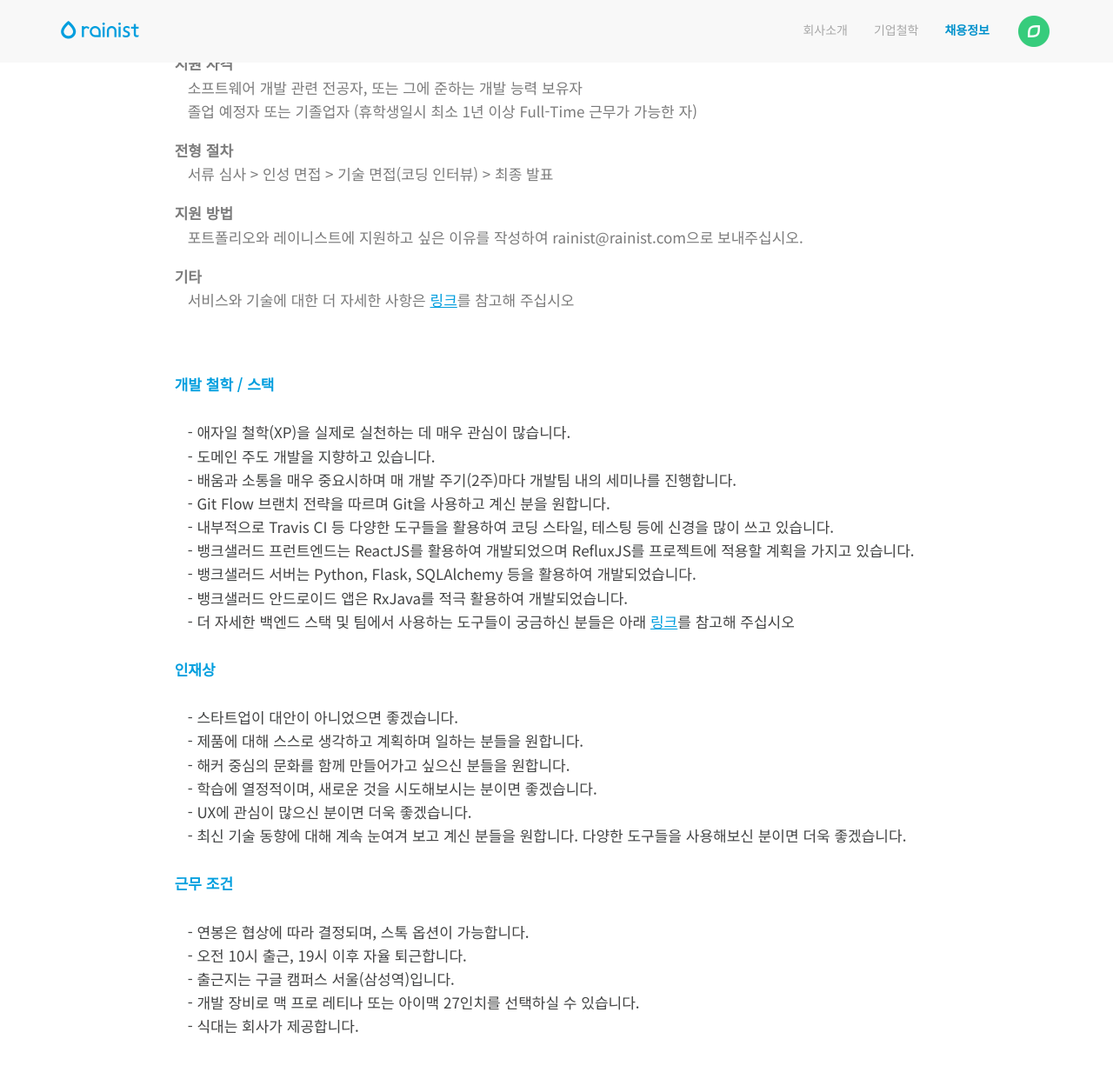
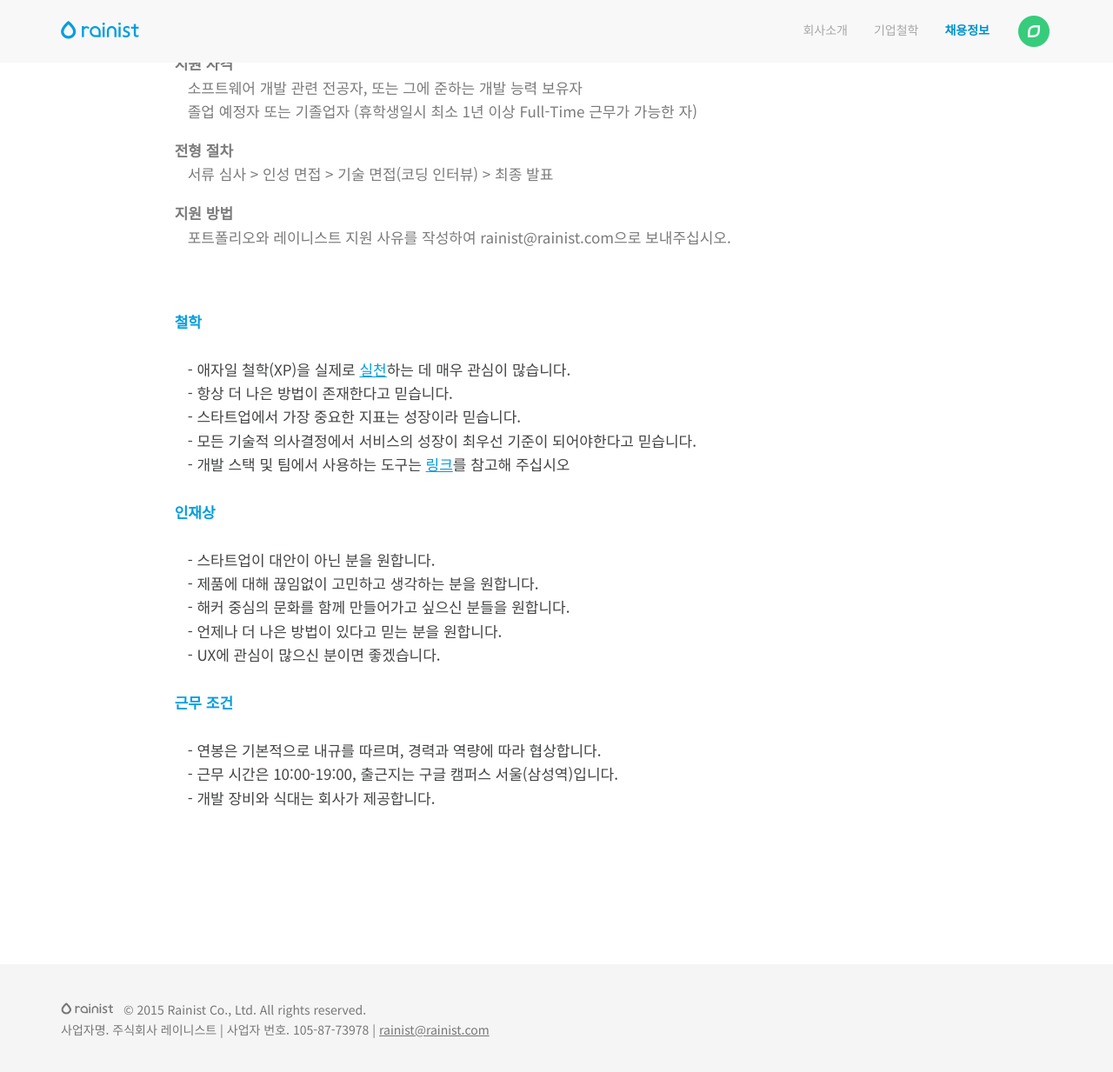
Before and after one commit to gpeddler/rainist.github.io, a Jekyll site: the page built from recruit.html, in a window 1280 px wide and 1400 px high, scrolled down 747 px. Shown: the top 1233 px of the window at 87% size. Built offline with Jekyll 4.4.1, drawn with Linux system fonts in a browser that asks for light colours; nearby versions of some CDN libraries.

Commit message:
edit engineer job description

```diff
--- a/recruit.html
+++ b/recruit.html
@@ -27,7 +27,7 @@
                                 <div class="recruit__desc">
                                     <p class="recruit__desc__paragraph"><b>채용 분야</b></p>
                                     <ul class="recruit__list">
-                                        <li>웹 클라이언트 O명, 서버 O명, 안드로이드 O명</li>
+                                        <li>웹 O명, 서버 O명, 안드로이드 O명</li>
                                     </ul>
                                     <p class="recruit__desc__paragraph"><b>지원 자격</b></p>
                                     <ul class="recruit__list">
@@ -40,41 +40,30 @@
                                     </ul>
                                     <p class="recruit__desc__paragraph"><b>지원 방법</b></p>
                                     <ul class="recruit__list">
-                                        <li>포트폴리오와 레이니스트에 지원하고 싶은 이유를 작성하여 rainist@rainist.com으로 보내주십시오.</li>
-                                    </ul>
-                                    <p class="recruit__desc__paragraph"><b>기타</b></p>
-                                    <ul class="recruit__list">
-                                        <li>서비스와 기술에 대한 더 자세한 사항은 <a href="http://www.slideshare.net/SunghyunHwang2/ss-52119539" target="_blank">링크</a>를 참고해 주십시오</li>
+                                        <li>포트폴리오와 레이니스트 지원 사유를 작성하여 rainist@rainist.com으로 보내주십시오.</li>
                                     </ul>
                                 </div>
-                                <p><b>개발 철학 / 스택</b></p>
+                                <p><b>철학</b></p>
                                 <ul class="recruit__list">
-                                    <li>애자일 철학(XP)을 실제로 실천하는 데 매우 관심이 많습니다.</li>
-                                    <li>도메인 주도 개발을 지향하고 있습니다.</li>
-                                    <li>배움과 소통을 매우 중요시하며 매 개발 주기(2주)마다 개발팀 내의 세미나를 진행합니다.</li>
-                                    <li>Git Flow 브랜치 전략을 따르며 Git을 사용하고 계신 분을 원합니다.</li>
-                                    <li>내부적으로 Travis CI 등 다양한 도구들을 활용하여 코딩 스타일, 테스팅 등에 신경을 많이 쓰고 있습니다.</li>
-                                    <li>뱅크샐러드 프런트엔드는 ReactJS를 활용하여 개발되었으며 RefluxJS를 프로젝트에 적용할 계획을 가지고 있습니다.</li>
-                                    <li>뱅크샐러드 서버는 Python, Flask, SQLAlchemy 등을 활용하여 개발되었습니다.</li>
-                                    <li>뱅크샐러드 안드로이드 앱은 RxJava를 적극 활용하여 개발되었습니다.</li>
-                                    <li>더 자세한 백엔드 스택 및 팀에서 사용하는 도구들이 궁금하신 분들은 아래 <a href="http://stackshare.io/rainist/banksalad" target="_blank">링크</a>를 참고해 주십시오</li>
+                                    <li>애자일 철학(XP)을 실제로 <a href="https://speakerdeck.com/sunghyunzz/agile-git-flow-google-play" target="_blank">실천</a>하는 데 매우 관심이 많습니다.</li>
+                                    <li>항상 더 나은 방법이 존재한다고 믿습니다.</li>
+                                    <li>스타트업에서 가장 중요한 지표는 성장이라 믿습니다.</li>
+                                    <li>모든 기술적 의사결정에서 서비스의 성장이 최우선 기준이 되어야한다고 믿습니다.</li>
+                                    <li>개발 스택 및 팀에서 사용하는 도구는 <a href="http://stackshare.io/rainist/banksalad" target="_blank">링크</a>를 참고해 주십시오</li>
                                 </ul>
                                 <p><b>인재상</b></p>
                                 <ul class="recruit__list">
-                                    <li>스타트업이 대안이 아니었으면 좋겠습니다.</li>
-                                    <li>제품에 대해 스스로 생각하고 계획하며 일하는 분들을 원합니다.</li>
+                                    <li>스타트업이 대안이 아닌 분을 원합니다.</li>
+                                    <li>제품에 대해 끊임없이 고민하고 생각하는 분을 원합니다.</li>
                                     <li>해커 중심의 문화를 함께 만들어가고 싶으신 분들을 원합니다.</li>
-                                    <li>학습에 열정적이며, 새로운 것을 시도해보시는 분이면 좋겠습니다.</li>
-                                    <li>UX에 관심이 많으신 분이면 더욱 좋겠습니다.</li>
-                                    <li>최신 기술 동향에 대해 계속 눈여겨 보고 계신 분들을 원합니다. 다양한 도구들을 사용해보신 분이면 더욱 좋겠습니다.</li>
+                                    <li>언제나 더 나은 방법이 있다고 믿는 분을 원합니다.</li>
+                                    <li>UX에 관심이 많으신 분이면 좋겠습니다.</li>
                                 </ul>
                                 <p><b>근무 조건</b></p>
                                 <ul class="recruit__list">
-                                    <li>연봉은 협상에 따라 결정되며, 스톡 옵션이 가능합니다.</li>
-                                    <li>오전 10시 출근, 19시 이후 자율 퇴근합니다.</li>
-                                    <li>출근지는 구글 캠퍼스 서울(삼성역)입니다.</li>
-                                    <li>개발 장비로 맥 프로 레티나 또는 아이맥 27인치를 선택하실 수 있습니다.</li>
-                                    <li>식대는 회사가 제공합니다.</li>
+                                    <li>연봉은 기본적으로 내규를 따르며, 경력과 역량에 따라 협상합니다.</li>
+                                    <li>근무 시간은 10:00-19:00, 출근지는 구글 캠퍼스 서울(삼성역)입니다.</li>
+                                    <li>개발 장비와 식대는 회사가 제공합니다.</li>
                                 </ul>
                             </div>
                         </div>
@@ -98,7 +87,7 @@
                                     <p class="recruit__desc__paragraph"><b>지원 자격</b></p>
                                     <ul class="recruit__list">
                                         <li>시각/산업디자인 관련 전공자 또는 경력자</li>
-                                        <li>UX디자인 관련 전공자 또는 경력자</li>
+                                        <li>UX 디자인 관련 전공자 또는 경력자</li>
                                     </ul>
                                     <p class="recruit__desc__paragraph"><b>전형 절차</b></p>
                                     <ul class="recruit__list">
@@ -106,7 +95,7 @@
                                     </ul>
                                     <p class="recruit__desc__paragraph"><b>지원 방법</b></p>
                                     <ul class="recruit__list">
-                                        <li>포트폴리오와 레이니스트에 지원하고 싶은 이유를 작성하여 rainist@rainist.com으로 보내주십시오.</li>
+                                        <li>포트폴리오와 레이니스트 지원 사유를 작성하여 rainist@rainist.com으로 보내주십시오.</li>
                                     </ul>
                                 </div>
                                 <dl class="recruit__dl">
```
